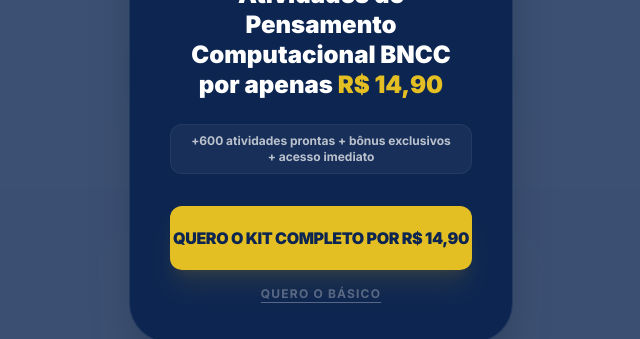
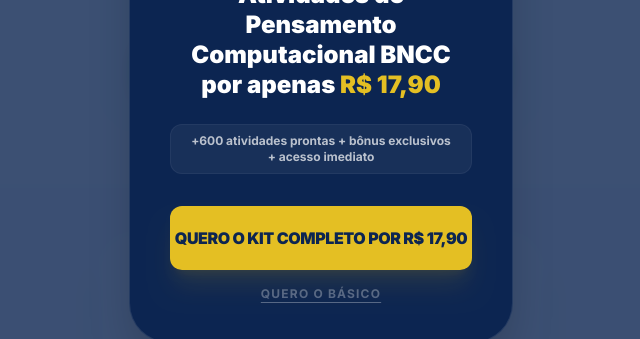
Before and after one commit to Marlosb13/kitmestrebncc, a React (Vite) app: page / in a window 1280 px wide. Both pictures are taken after a click on the button "QUERO O PACOTE BÁSICO". Shown: the part 7324-7663 px from the top of the page, without its empty margins (319-959 px from the left). Built offline with nearby package versions, Linux system fonts and the light colour scheme.

Commit message:
fix(pricing): update product prices
Adjusted pricing for the Kit Completo (R$ 14,90 to R$ 17,90) and the main offer (R$ 19,90 to R$ 23,90).

```diff
--- a/src/App.tsx
+++ b/src/App.tsx
@@ -255,7 +255,7 @@
                 <Badge className="bg-[#e4bf23] text-[#0C2551] px-4 py-1.5 font-black text-[10px] rounded-full shadow-lg">Oferta exclusiva antes de finalizar</Badge>
                 <div className="space-y-2">
                   <p className="text-[#e4bf23] text-xs font-black uppercase tracking-widest leading-none">Espere! Libere o Kit Completo com Desconto</p>
-                  <h3 className="text-xl sm:text-2xl font-black text-white leading-tight">Hoje você pode desbloquear as +600 Atividades de Pensamento Computacional BNCC por apenas <span className="text-[#e4bf23]">R$ 14,90</span></h3>
+                  <h3 className="text-xl sm:text-2xl font-black text-white leading-tight">Hoje você pode desbloquear as +600 Atividades de Pensamento Computacional BNCC por apenas <span className="text-[#e4bf23]">R$ 17,90</span></h3>
                 </div>
                 <div className="py-2 px-4 bg-white/5 rounded-xl border border-white/5">
                   <p className="text-white/70 text-xs font-bold">+600 atividades prontas + bônus exclusivos + acesso imediato</p>
@@ -265,7 +265,7 @@
                     href="https://pagamento.checkoutseguro.shop/checkout/v5/o8Ob1mv5B2Y0buiTTHeP"
                     className="py-5 text-sm sm:text-base bg-[#e4bf23] text-[#0C2551] uppercase font-black tracking-tight w-full rounded-xl flex items-center justify-center shadow-xl shadow-yellow-500/10 hover:bg-[#d4b020] transition-colors"
                   >
-                    QUERO O KIT COMPLETO POR R$ 14,90
+                    QUERO O KIT COMPLETO POR R$ 17,90
                   </a>
 
                   <a
--- a/src/components/Pricing.tsx
+++ b/src/components/Pricing.tsx
@@ -48,7 +48,7 @@
            <div className="mb-8 text-center sm:text-left">
               <p className="text-white text-xs font-black uppercase tracking-widest mb-1">Hoje por apenas</p>
               <div className="flex items-baseline gap-1 justify-center sm:justify-start">
-                 <span className="text-white text-5xl font-black tracking-tighter italic">R$ 19,90</span>
+                 <span className="text-white text-5xl font-black tracking-tighter italic">R$ 23,90</span>
               </div>
            </div>
 
```
